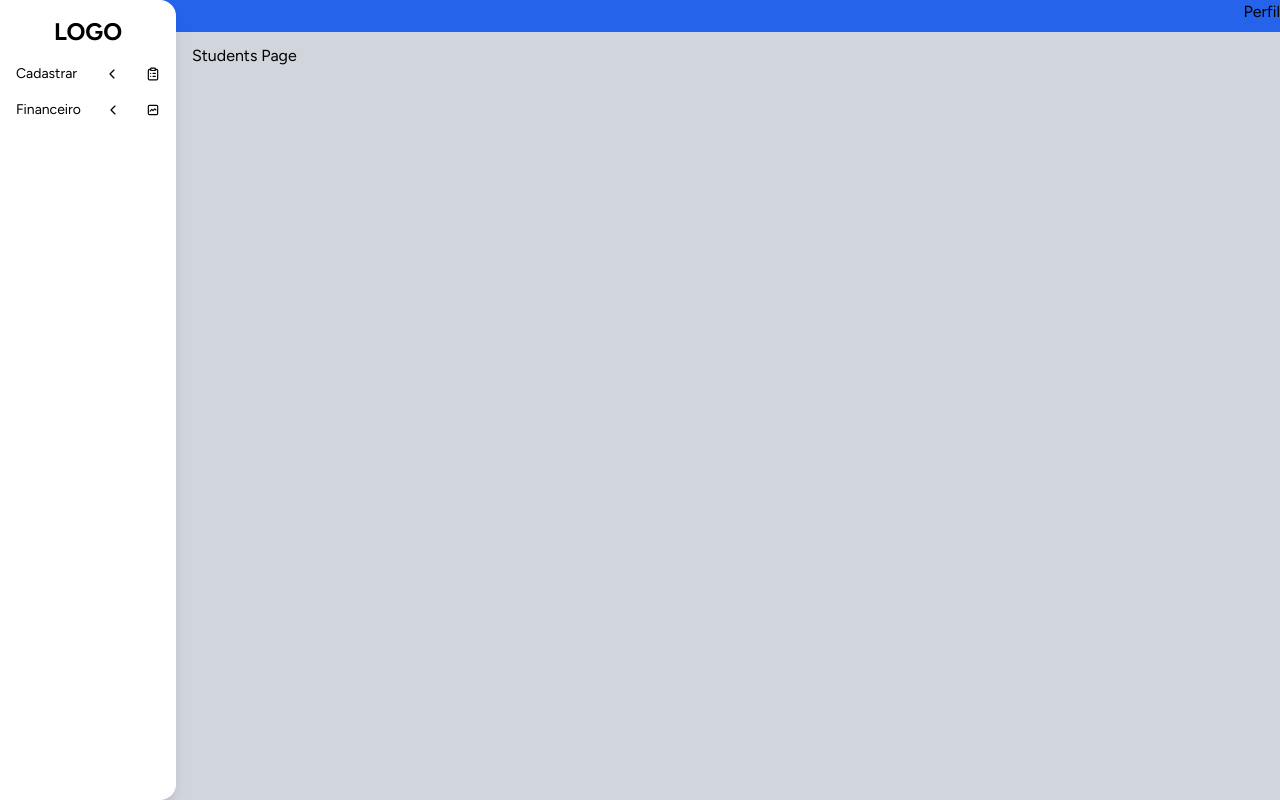
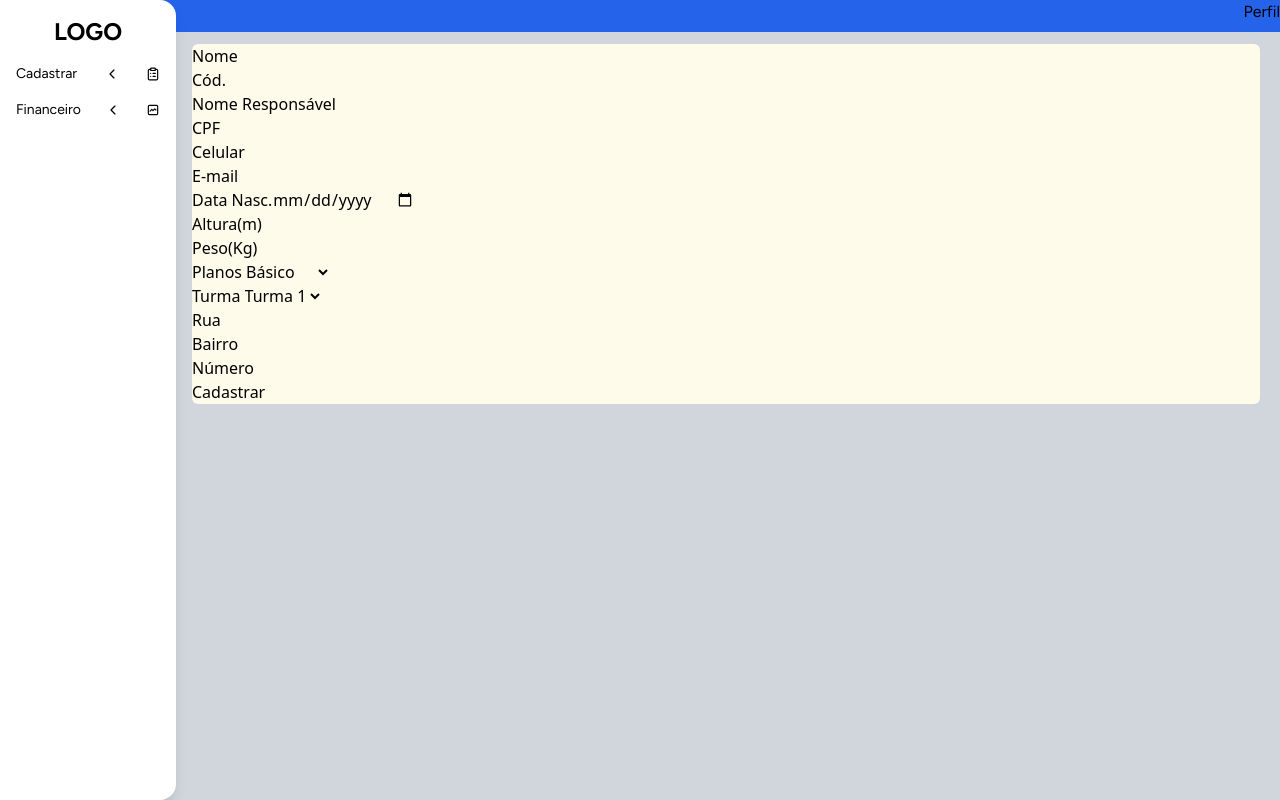
Before and after one commit to felixmarcelo7/sistema-cadastro-alunos, a React (Vite) app in the folder frontend/: page /studants in a window 1280 px wide. Built offline with nearby package versions, Linux system fonts and the light colour scheme; a web font is replaced by a local one.

Commit message:
formulário de cadastro de alunos: estrutura adicionada

```diff
--- a/frontend/index.html
+++ b/frontend/index.html
@@ -1,5 +1,5 @@
 <!DOCTYPE html>
-<html lang="en">
+<html lang="pt-br">
   <head>
     <meta charset="UTF-8" />
     <link rel="icon" type="image/svg+xml" href="/vite.svg" />
--- a/frontend/src/components/Aside.jsx
+++ b/frontend/src/components/Aside.jsx
@@ -1,8 +1,7 @@
 import { useState } from "react";
 import { LuClipboardList } from "react-icons/lu";
 import { IoIosArrowDown } from "react-icons/io";
-import { TbGraph } from "react-icons/tb";
-import { TbUserPlus } from "react-icons/tb";
+import { TbGraph, TbUserPlus } from "react-icons/tb";
 import { BiDollarCircle } from "react-icons/bi";
 import { HiOutlineUserGroup } from "react-icons/hi";
 import { LuBanknote } from "react-icons/lu";
--- a/frontend/src/pages/Classes.jsx
+++ b/frontend/src/pages/Classes.jsx
@@ -1,5 +1,6 @@
 const Classes = () => {
-  return <div className="font-primary text-font-primary" >Classes Page</div>;
+  return <div className="font-primary text-font-primary">Students Page</div>;
+
 };
 
 export default Classes;
--- a/frontend/src/pages/Students.jsx
+++ b/frontend/src/pages/Students.jsx
@@ -1,5 +1,95 @@
 const Studantes = () => {
-  return <div className="font-primary text-font-primary">Students Page</div>;
+  return (
+    <>
+      <section className="bg-amber-50 mr-5 rounded-md">
+        <form action="">
+          <div>
+            <label htmlFor="inName">Nome</label>
+            <input type="text" id="inName" name="inName" />
+          </div>
+          <div>
+            <label htmlFor="inCod">Cód.</label>
+            <input type="number" id="inCod" name="inCod" readOnly />
+          </div>
+          <div>
+            <label htmlFor="inNameGuard">Nome Responsável</label>
+            <input type="text" id="inNameGuard" name="inNameGuard" />
+          </div>
+          {/* criar validação para cpf depois tanto no front quanto no back
+          11 dígitos, apenas números
+          000.000.000-00 */}
+          <div>
+            <label htmlFor="inCPF">CPF</label>
+            <input type="text" id="inCPF" name="inCPF" />
+          </div>
+          <div>
+            <label htmlFor="inCel">Celular</label>
+            <input type="tel" id="inCel" name="inCel" />
+          </div>
+          <div>
+            <label htmlFor="inEmail">E-mail</label>
+            <input type="email" id="inEmail" name="inEmail" />
+          </div>
+          <div>
+            <label htmlFor="inDOB">Data Nasc.</label>
+            <input type="date" id="inDOB" name="inDOB" />
+          </div>
+          <div>
+            <label htmlFor="inHeight">Altura(m)</label>
+            <input
+              type="number"
+              max="3.00"
+              step="0.01"
+              name="inHeight"
+              id="inHeight"
+            />
+          </div>
+          <div>
+            <label htmlFor="inWeight">Peso(Kg)</label>
+            <input
+              type="number"
+              max="200"
+              step="0.01"
+              name="inWeigth"
+              id="inWeight"
+            />
+          </div>
+          <div>
+            <label htmlFor="inPlan">Planos</label>
+            {/*dropdown para selecionar os planos */}
+            {/* alterar para receber os dados do banco depois */}
+            <select name="inPlan" id="inPlan">
+              <option value="basic">Básico</option>
+              <option value="premium">Premium</option>
+              <option value="vip">VIP</option>
+            </select>
+          </div>
+          <div>
+            <label htmlFor="inClasse">Turma</label>
+            <select name="inClasse" id="inClasse">
+              <option value="turma1">Turma 1</option>
+              <option value="turma2">Turma 2</option>
+              <option value="turma3">Turma 3</option>
+            </select>
+          </div>
+          <div>
+            <label htmlFor="inStreet">Rua</label>
+            <input type="text" id="inStreet" name="inStreet" />
+          </div>
+          <div>
+            <label htmlFor="inDistrict">Bairro</label>
+            <input type="text" id="inDistrict" name="inDistrict" />
+          </div>
+          <div>
+            <label htmlFor="inNumber">Número</label>
+            <input type="number" id="inNumber" name="inNumber" />
+          </div>
+
+          <button type="submit">Cadastrar</button>
+        </form>
+      </section>
+    </>
+  );
 };
 
 export default Studantes;
```
